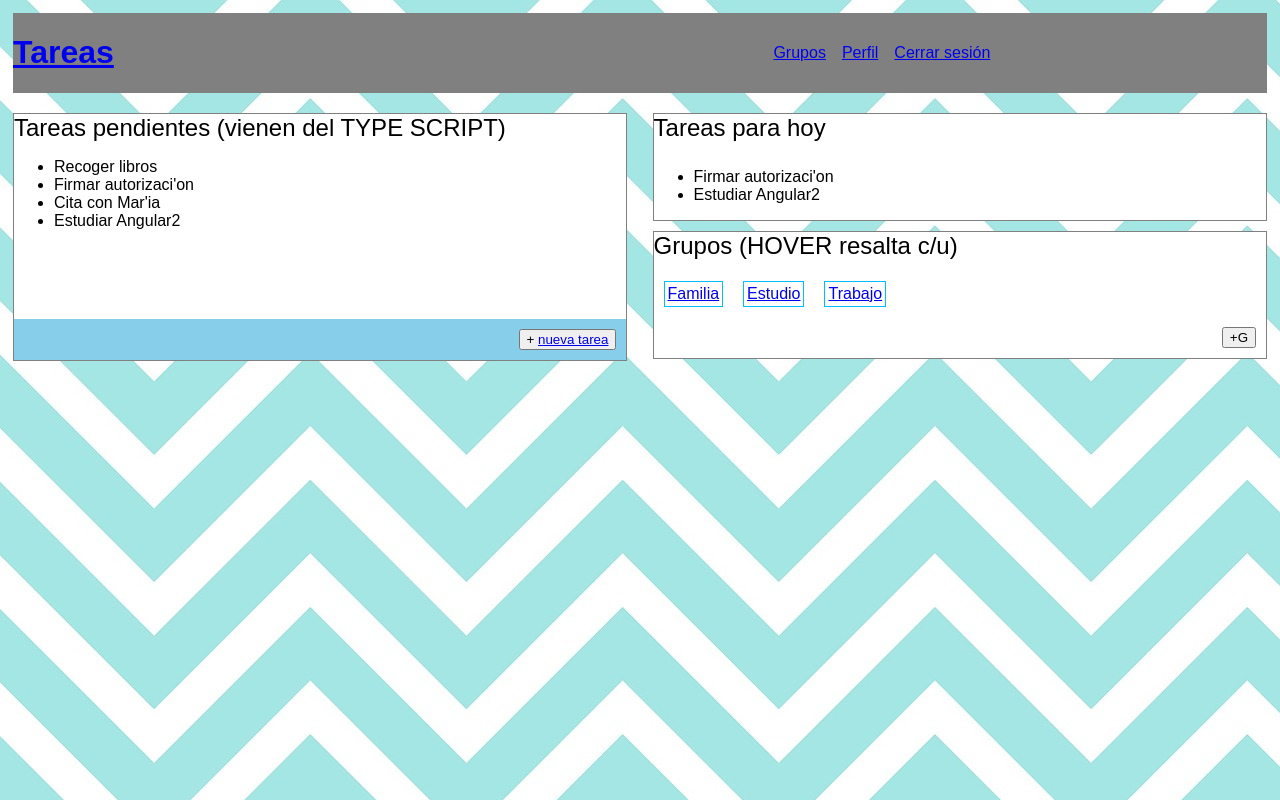
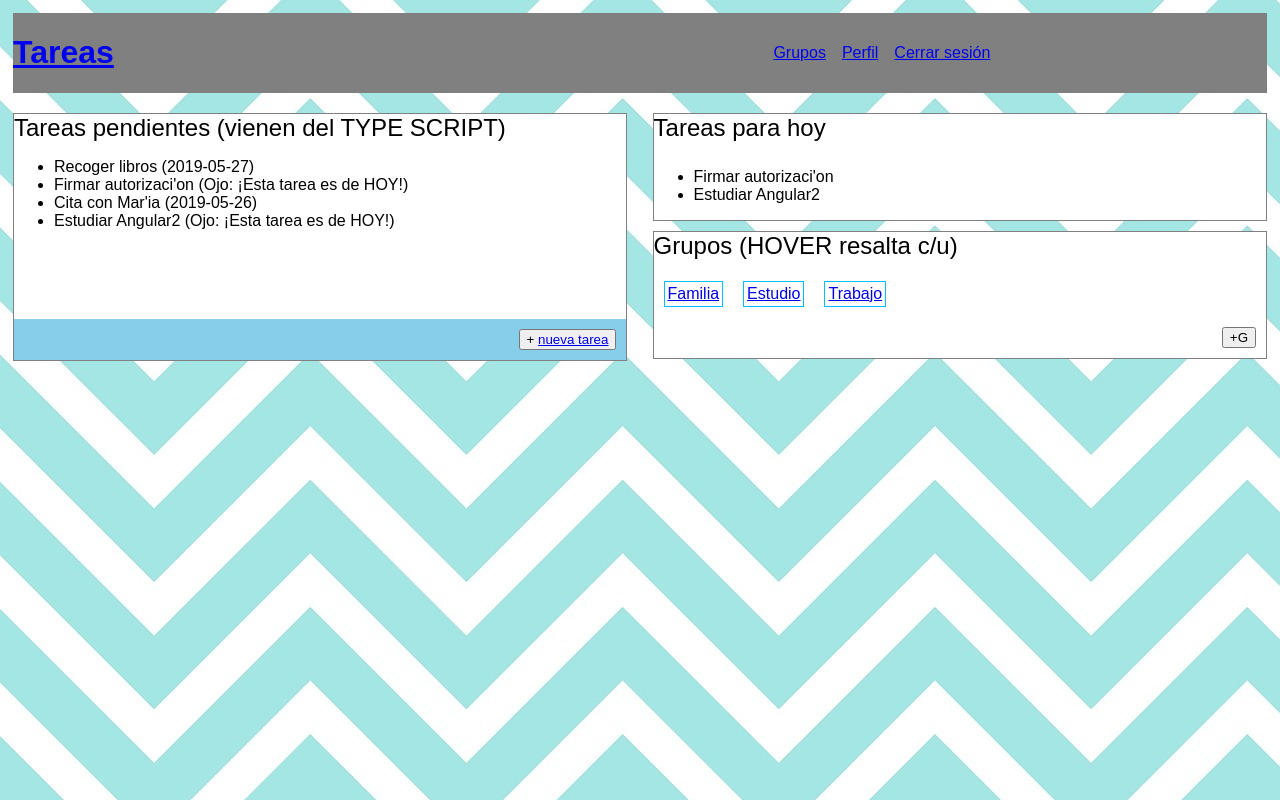
Before and after one commit to mpaulaacosta/nextu-angular2-ejercicio-componentes-y-directivas, an Angular app in the folder tareas/: page / in a window 1280 px wide. Built offline with nearby package versions, Linux system fonts and the light colour scheme.

Commit message:
13. Crea un Pipe personalizado que evalúe la fecha de las tareas

```diff
--- a/tareas/src/app/app.module.ts
+++ b/tareas/src/app/app.module.ts
@@ -13,6 +13,7 @@ import { NuevaTareaComponent } from './nueva-tarea/nueva-tarea.component';
 import { VerGrupoComponent } from './ver-grupo/ver-grupo.component';
 
 import { AppRoutingModule } from './app-routing.module';
+import { EsdehoyPipe } from './esdehoy.pipe';
 
 @NgModule({
   declarations: [
@@ -23,7 +24,8 @@ import { AppRoutingModule } from './app-routing.module';
     ITareasHoyComponent,
     ITareasGruposComponent,
     NuevaTareaComponent,
-    VerGrupoComponent
+    VerGrupoComponent,
+    EsdehoyPipe
   ],
   imports: [
     BrowserModule,
--- /dev/null
+++ b/tareas/src/app/esdehoy.pipe.ts
@@ -0,0 +1,15 @@
+import { Pipe, PipeTransform } from '@angular/core';
+
+@Pipe({
+  name: 'esdehoy'
+})
+export class EsdehoyPipe implements PipeTransform {
+
+  transform(value: any, args?: any): any {
+    var salida: string;
+    salida = value;
+    if (value == '2019-05-28') salida = 'Ojo: ¡Esta tarea es de HOY!';
+    return salida;
+  }
+
+}
--- a/tareas/src/app/i-tareas-pendientes/i-tareas-pendientes.component.html
+++ b/tareas/src/app/i-tareas-pendientes/i-tareas-pendientes.component.html
@@ -10,7 +10,7 @@
 
   <div class="cuerpo-i-tareas-pendientes">
     <ul>
-      <li *ngFor="let tareaPendiente of listaTareasPendientes">{{tareaPendiente.titulo}}</li>
+      <li *ngFor="let tareaPendiente of listaTareasPendientes">{{tareaPendiente.titulo}} ({{tareaPendiente.fecha | esdehoy}})</li>
     </ul>
   </div>
 
```
Also changed, not shown: 1 other file (tests, documents, lock files or other folders).
